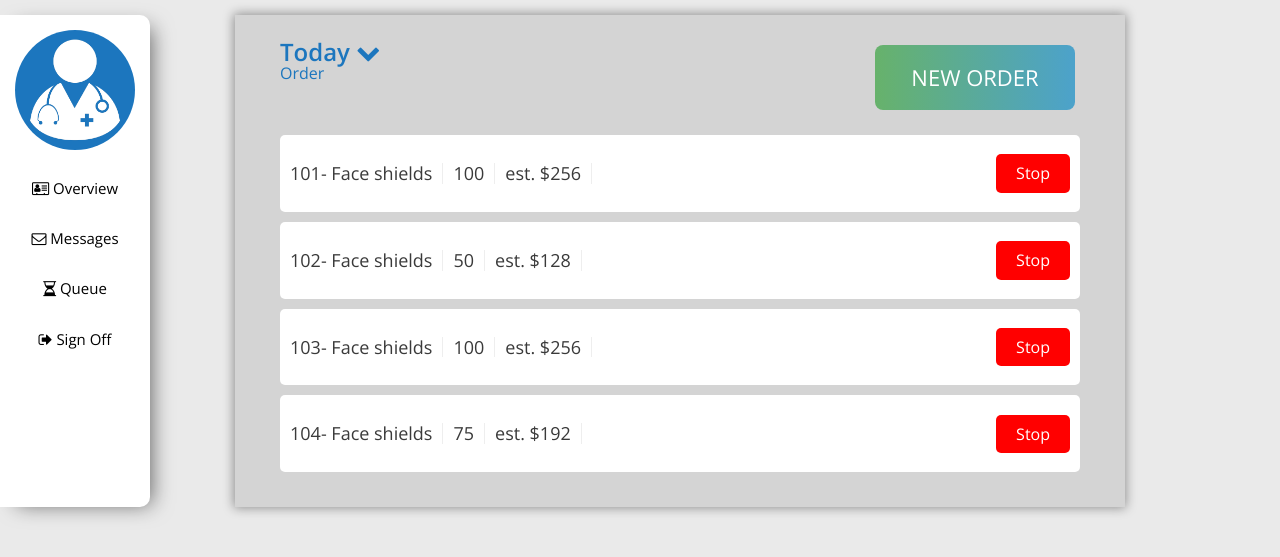
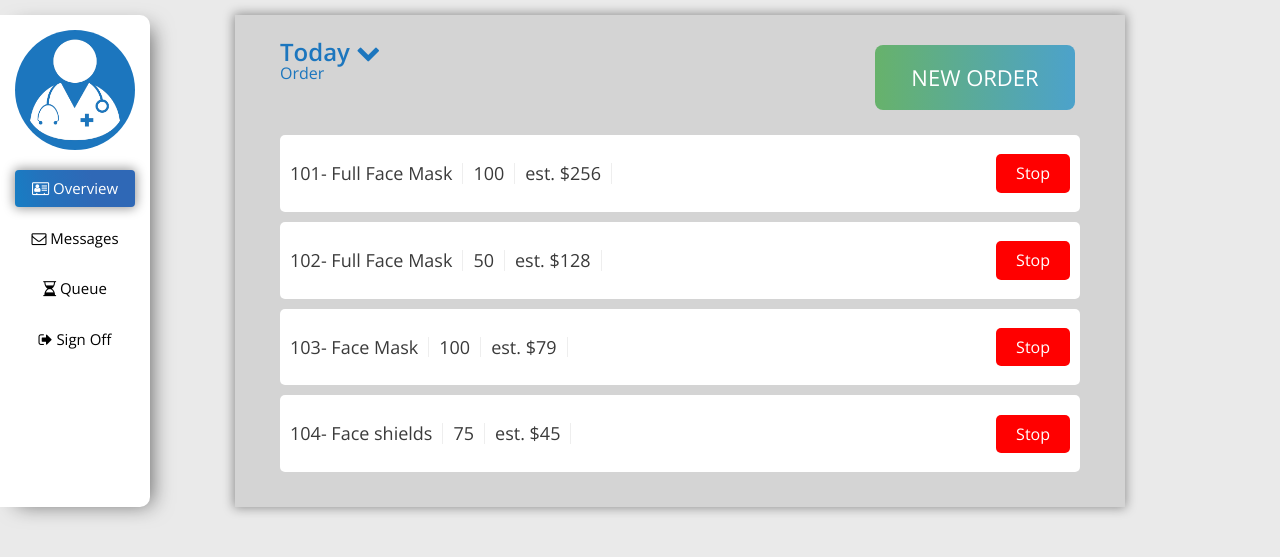
Before and after one commit to angelo-martinez/pantherhacks-hackathon, a Gatsby site: page /dashboard in a window 1280 px wide. Shown: the part 105-662 px from the top of the page. Built offline with nearby package versions, Linux system fonts and the light colour scheme; Gatsby itself is replaced by a stand-in of ours.

Commit message:
updated dashboard

```diff
--- a/src/css/dashboard.css
+++ b/src/css/dashboard.css
@@ -72,7 +72,8 @@ body {
 }
 
 .sidebar__btn:hover,
-.sidebar__btn:focus {
+.sidebar__btn:focus,
+.sidebar__btn.active {
   background-color: #1c76be;
   background-image: linear-gradient(
     77deg,
@@ -115,6 +116,11 @@ body {
   cursor: pointer;
   padding: 10px;
   border-radius: 5px;
+  transition: all 0.1s linear;
+}
+
+.order-box:hover {
+  background: #f5f5f5;
 }
 
 .cancel-btn {
@@ -124,6 +130,10 @@ body {
   border: 0;
   border-radius: 5px;
   padding: 10px 20px;
+}
+
+.cancel-btn:hover {
+  background-color: #c70505;
 }
 
 .order-details {
--- a/src/pages/dashboard.js
+++ b/src/pages/dashboard.js
@@ -21,7 +21,7 @@ const DashboardPage = () => {
           <h2 className="sidebar__username">{loggedInAcc.username}</h2>
           <ul className="sidebar__links">
             <li>
-              <button type="button" className="sidebar__btn js-overview">
+              <button type="button" className="sidebar__btn js-overview active">
                 <i className="fa fa-address-card-o" aria-hidden="true"></i>{" "}
                 Overview
               </button>
@@ -61,7 +61,7 @@ const DashboardPage = () => {
           <div className="dashboard-content">
             <div className="order-box">
               <div className="order-details">
-                <p>101- Face shields</p>
+                <p>101- Full Face Mask</p>
                 <p>100</p>
                 <p>est. $256</p>
               </div>
@@ -69,7 +69,7 @@ const DashboardPage = () => {
             </div>
             <div className="order-box">
               <div className="order-details">
-                <p>102- Face shields</p>
+                <p>102- Full Face Mask</p>
                 <p>50</p>
                 <p>est. $128</p>
               </div>
@@ -77,9 +77,9 @@ const DashboardPage = () => {
             </div>
             <div className="order-box">
               <div className="order-details">
-                <p>103- Face shields</p>
+                <p>103- Face Mask</p>
                 <p>100</p>
-                <p>est. $256</p>
+                <p>est. $79</p>
               </div>
               <button class="cancel-btn">Stop</button>
             </div>
@@ -87,7 +87,7 @@ const DashboardPage = () => {
               <div className="order-details">
                 <p>104- Face shields</p>
                 <p>75</p>
-                <p>est. $192</p>
+                <p>est. $45</p>
               </div>
               <button class="cancel-btn">Stop</button>
             </div>
```
